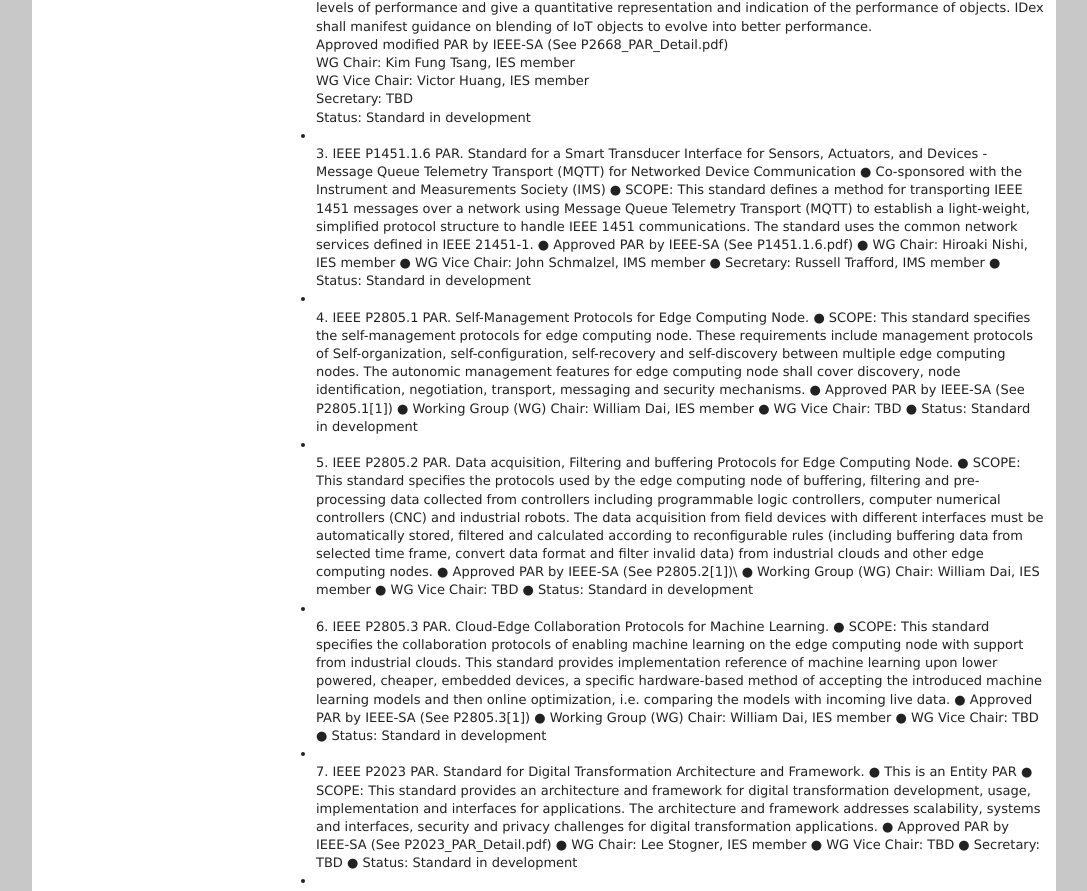
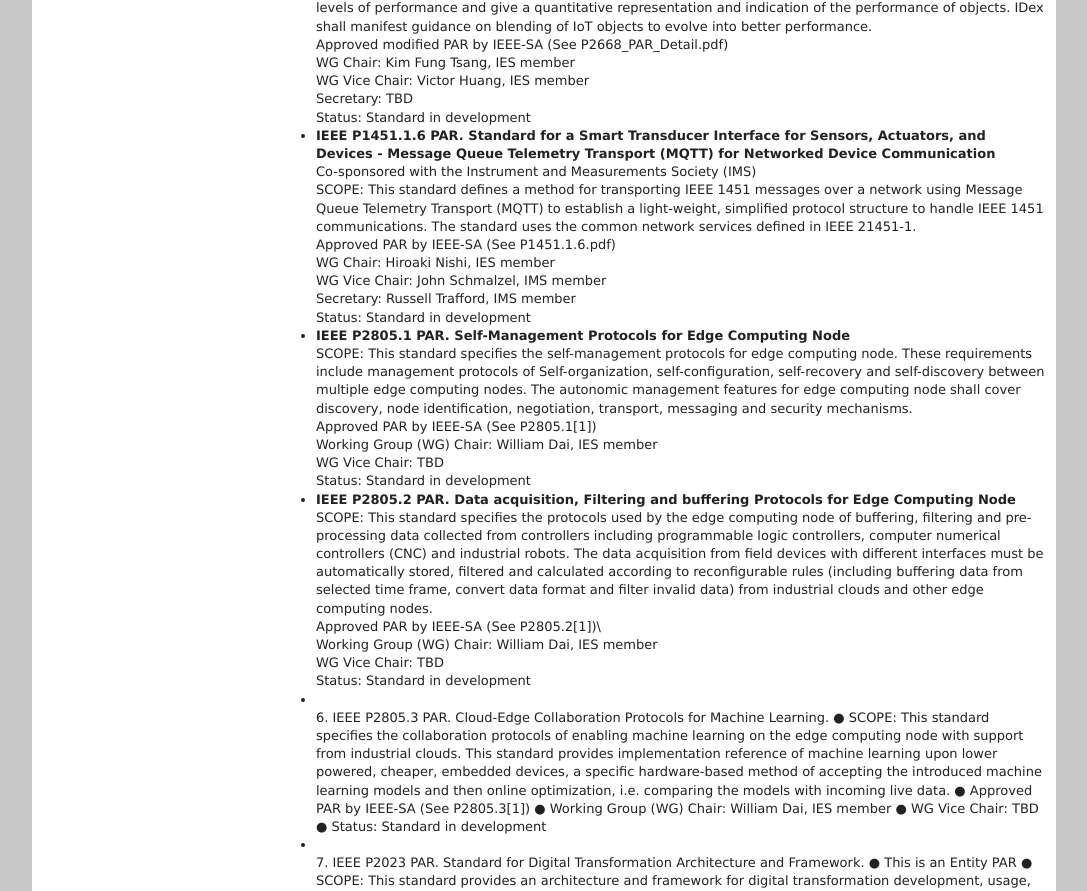
Before and after one commit to ieee-ies/standards-tc.ieee-ies.org, a plain HTML site: page Ongoing.html in a window 1280 px wide. Shown: the part 695-1586 px from the top of the page, without its empty margins (96-1183 px from the left). Drawn offline with Linux system fonts and the light colour scheme; a script that the page names is missing.

Commit message:
Update Ongoing.html

```diff
--- a/Ongoing.html
+++ b/Ongoing.html
@@ -83,51 +83,32 @@ Standards Technical Committee meetings are held twice a year, normally coincidin
           </li>
 
           <li>
-            <b> </b>
-              <br>
-
-            3.	IEEE P1451.1.6 PAR. Standard for a Smart Transducer Interface for Sensors, Actuators, and Devices - Message Queue Telemetry Transport (MQTT) for Networked Device Communication
-●	Co-sponsored with the Instrument and Measurements Society (IMS)
-●	SCOPE:  This standard defines a method for transporting IEEE 1451 messages over a network using Message Queue Telemetry Transport (MQTT) to establish a light-weight, simplified protocol structure to handle IEEE 1451 communications. The standard uses the common network services defined in IEEE 21451-1.
-●	Approved PAR by IEEE-SA (See P1451.1.6.pdf)
-●	WG Chair: Hiroaki Nishi, IES member
-●	WG Vice Chair: John Schmalzel, IMS member
-●	Secretary: Russell Trafford, IMS member
-●	Status: Standard in development
-
-
-
+            <b> IEEE P1451.1.6 PAR. Standard for a Smart Transducer Interface for Sensors, Actuators, and Devices - Message Queue Telemetry Transport (MQTT) for Networked Device Communication</b>
+              <br> Co-sponsored with the Instrument and Measurements Society (IMS)
+              <br> SCOPE:  This standard defines a method for transporting IEEE 1451 messages over a network using Message Queue Telemetry Transport (MQTT) to establish a light-weight, simplified protocol structure to handle IEEE 1451 communications. The standard uses the common network services defined in IEEE 21451-1.
+              <br> Approved PAR by IEEE-SA (See P1451.1.6.pdf)
+              <br> WG Chair: Hiroaki Nishi, IES member
+              <br> WG Vice Chair: John Schmalzel, IMS member
+              <br> Secretary: Russell Trafford, IMS member
+              <br> Status: Standard in development
           </li>
 
           <li>
-            <b> </b>
-              <br>
-
-            4.	IEEE P2805.1 PAR. Self-Management Protocols for Edge Computing Node.
-●	SCOPE: This standard specifies the self-management protocols for edge computing node. These requirements include management protocols of Self-organization, self-configuration, self-recovery and self-discovery between multiple edge computing nodes. The autonomic management features for edge computing node shall cover discovery, node identification, negotiation, transport, messaging and security mechanisms.
-●	Approved PAR by IEEE-SA (See P2805.1[1])
-●	Working Group (WG) Chair: William Dai, IES member
-●	WG Vice Chair: TBD
-●	Status: Standard in development
-
-
-
-
+            <b> IEEE P2805.1 PAR. Self-Management Protocols for Edge Computing Node </b>
+              <br> SCOPE: This standard specifies the self-management protocols for edge computing node. These requirements include management protocols of Self-organization, self-configuration, self-recovery and self-discovery between multiple edge computing nodes. The autonomic management features for edge computing node shall cover discovery, node identification, negotiation, transport, messaging and security mechanisms.
+              <br> Approved PAR by IEEE-SA (See P2805.1[1])
+              <br> Working Group (WG) Chair: William Dai, IES member
+              <br> WG Vice Chair: TBD
+              <br> Status: Standard in development
           </li>
 
           <li>
-            <b> </b>
-              <br>
-            5.	IEEE P2805.2 PAR. Data acquisition, Filtering and buffering Protocols for Edge Computing Node.
-●	SCOPE: This standard specifies the protocols used by the edge computing node of buffering, filtering and pre-processing data collected from controllers including programmable logic controllers, computer numerical controllers (CNC) and industrial robots. The data acquisition from field devices with different interfaces must be automatically stored, filtered and calculated according to reconfigurable rules (including buffering data from selected time frame, convert data format and filter invalid data) from industrial clouds and other edge computing nodes.
-●	Approved PAR by IEEE-SA (See P2805.2[1])\
-●	Working Group (WG) Chair: William Dai, IES member
-●	WG Vice Chair: TBD
-●	Status: Standard in development
-
-
-
-
+            <b> IEEE P2805.2 PAR. Data acquisition, Filtering and buffering Protocols for Edge Computing Node </b>
+              <br> SCOPE: This standard specifies the protocols used by the edge computing node of buffering, filtering and pre-processing data collected from controllers including programmable logic controllers, computer numerical controllers (CNC) and industrial robots. The data acquisition from field devices with different interfaces must be automatically stored, filtered and calculated according to reconfigurable rules (including buffering data from selected time frame, convert data format and filter invalid data) from industrial clouds and other edge computing nodes.
+              <br> Approved PAR by IEEE-SA (See P2805.2[1])\
+              <br> Working Group (WG) Chair: William Dai, IES member
+              <br> WG Vice Chair: TBD
+              <br> Status: Standard in development
           </li>
 
           <li>
```
